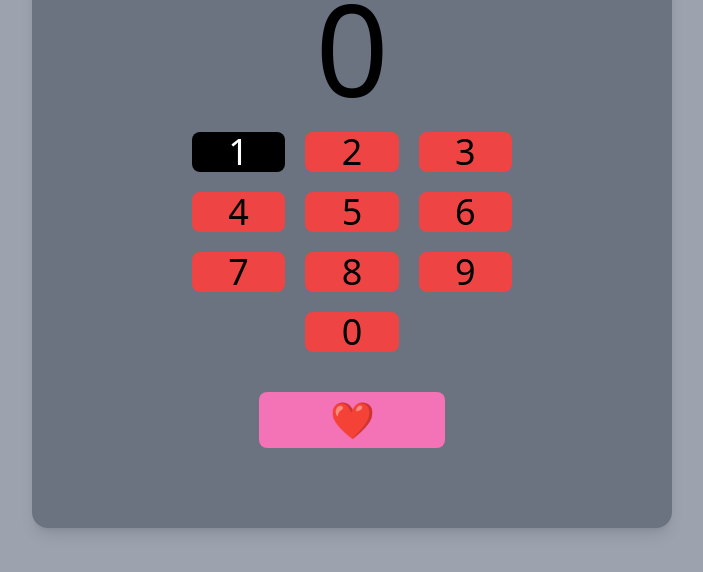
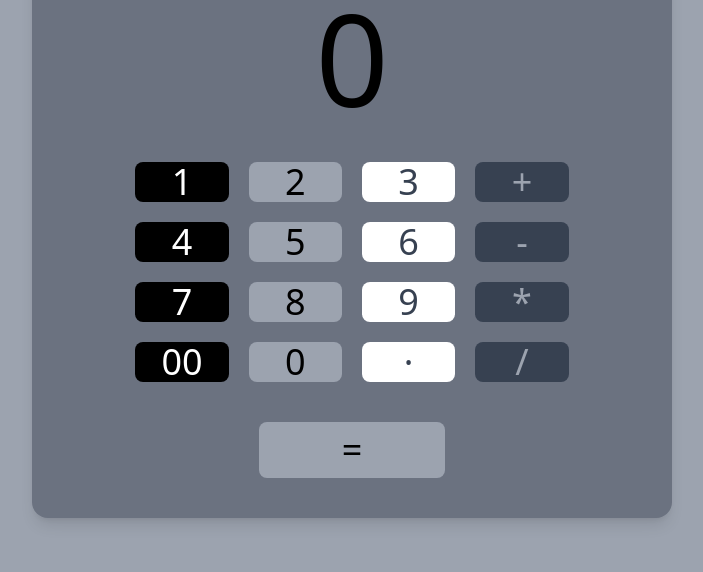
Before and after one commit to JeddySLAYER/jeddy-s-calculator, a plain HTML site: page index.html in a window 1280 px wide. Shown: the part 194-766 px from the top of the page, without its empty margins (288-991 px from the left). Drawn offline with nearby package versions, Linux system fonts and the light colour scheme.

Commit message:
finished front

```diff
--- a/index.html
+++ b/index.html
@@ -12,29 +12,34 @@
         <h1 class="place-self-center text-4xl italic mb-5">
             Jeddy's Super Calculator
         </h1>
-        <span class="text-9xl place-self-center mb-5" id="counter"> 0 </span>
+        <span class="text-9xl place-self-center mb-10" id="counter"> 0 </span>
         <div class="w-full mb-10 space-y-5">
             <div class="flex justify-center space-x-5">
                 <button class="rounded-lg bg-black text-white text-4xl w-1/6" id="one"> 1 </button>
-                <button class="rounded-lg bg-red-500 text-4xl w-1/6" id="two"> 2 </button>
-                <button class="rounded-lg bg-red-500 text-4xl w-1/6" id="three"> 3 </button>
+                <button class="rounded-lg bg-gray-400 text-4xl w-1/6" id="two"> 2 </button>
+                <button class="rounded-lg bg-white text-gray-700 text-4xl w-1/6" id="three"> 3 </button>
+                <button class="rounded-lg bg-gray-700 text-gray-400 text-4xl w-1/6" id="add"> + </button>
             </div>
             <div class="flex justify-center space-x-5">
-                <button class="rounded-lg bg-red-500 text-4xl w-1/6" id="four"> 4 </button>
-                <button class="rounded-lg bg-red-500 text-4xl w-1/6" id="five"> 5 </button>
-                <button class="rounded-lg bg-red-500 text-4xl w-1/6" id="six"> 6 </button>
+                <button class="rounded-lg bg-black text-white text-4xl w-1/6" id="four"> 4 </button>
+                <button class="rounded-lg bg-gray-400 text-4xl w-1/6" id="five"> 5 </button>
+                <button class="rounded-lg bg-white text-gray-700 text-4xl w-1/6" id="six"> 6 </button>
+                <button class="rounded-lg bg-gray-700 text-gray-400 text-4xl w-1/6" id="minus"> - </button>
             </div>
             <div class="flex justify-center space-x-5">
-                <button class="rounded-lg bg-red-500 text-4xl w-1/6" id="seven"> 7 </button>
-                <button class="rounded-lg bg-red-500 text-4xl w-1/6" id="eight"> 8 </button>
-                <button class="rounded-lg bg-red-500 text-4xl w-1/6" id="nine"> 9 </button>
+                <button class="rounded-lg bg-black text-white text-4xl w-1/6" id="seven"> 7 </button>
+                <button class="rounded-lg bg-gray-400 text-4xl w-1/6" id="eight"> 8 </button>
+                <button class="rounded-lg bg-white text-gray-700 text-4xl w-1/6" id="nine"> 9 </button>
+                <button class="rounded-lg bg-gray-700 text-gray-400 text-4xl w-1/6" id="time"> * </button>
             </div>
-            <div class="flex justify-center">
-                <button class="rounded-lg bg-red-500 text-4xl w-1/6" id="zero"> 0 </button>
+            <div class="flex justify-center space-x-5">
+                <button class="rounded-lg bg-black text-white text-4xl w-1/6" id="zero2"> 00 </button>
+                <button class="rounded-lg bg-gray-400 text-4xl w-1/6" id="zero"> 0 </button>
+                <button class="rounded-lg bg-white text-gray-700 text-4xl w-1/6" id="point"> · </button>
+                <button class="rounded-lg bg-gray-700 text-gray-400 text-4xl w-1/6" id="divide"> / </button>
             </div>
         </div>
-        <button class="rounded-lg bg-pink-400 place-self-center text-4xl w-1/3 p-2" id="love"> ❤ </button>
-        <h1 class="place-self-center m-5 text-3xl" id="result"></h1>
+        <button class="rounded-lg bg-gray-400 place-self-center text-4xl w-1/3 p-2" id="love"> = </button>
     </div>
 </body>
 </html>
```
